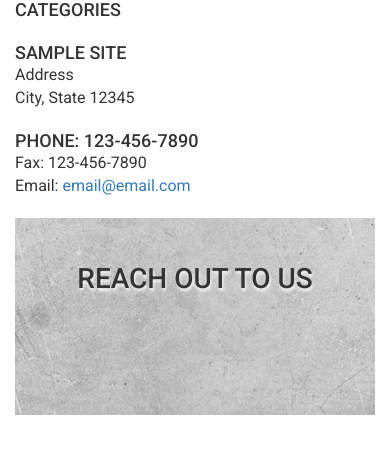
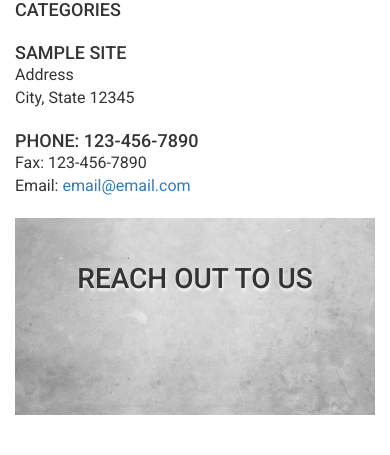
Before and after one commit to tessak22/Crossroads-Remodeling, a WordPress theme: template wp-content/themes/takeoff/index.php in a window 390 px wide. Shown: the part 389-844 px from the top of the page. Run offline with PHP 8.4 and a stand-in for WordPress, Linux system fonts and the light colour scheme; the site name, menu and one post (Sample post) are stand-ins, and other content is empty; some libraries are stand-ins or nearby versions.

Commit message:
Adjust background attachment for mobile

```diff
--- a/wp-content/themes/takeoff/css/responsive.css
+++ b/wp-content/themes/takeoff/css/responsive.css
@@ -6,6 +6,7 @@
 	.reviews {position: relative; top: 0; transform: none; width: 85%; margin: 0 auto;}
 	#intro {min-height: 100vh;}
 	section, footer {min-height: 1px;}
+	section, footer {background-attachment: inherit;}
 }
 
 @media only screen and (max-width: 480px) {
--- a/wp-content/themes/takeoff/page.php
+++ b/wp-content/themes/takeoff/page.php
@@ -29,7 +29,6 @@ get_header(); ?>
         }
         ?>
     </div>
-    <?php get_sidebar(); ?>
 </div>
 
 <?php get_footer(); ?>
```
